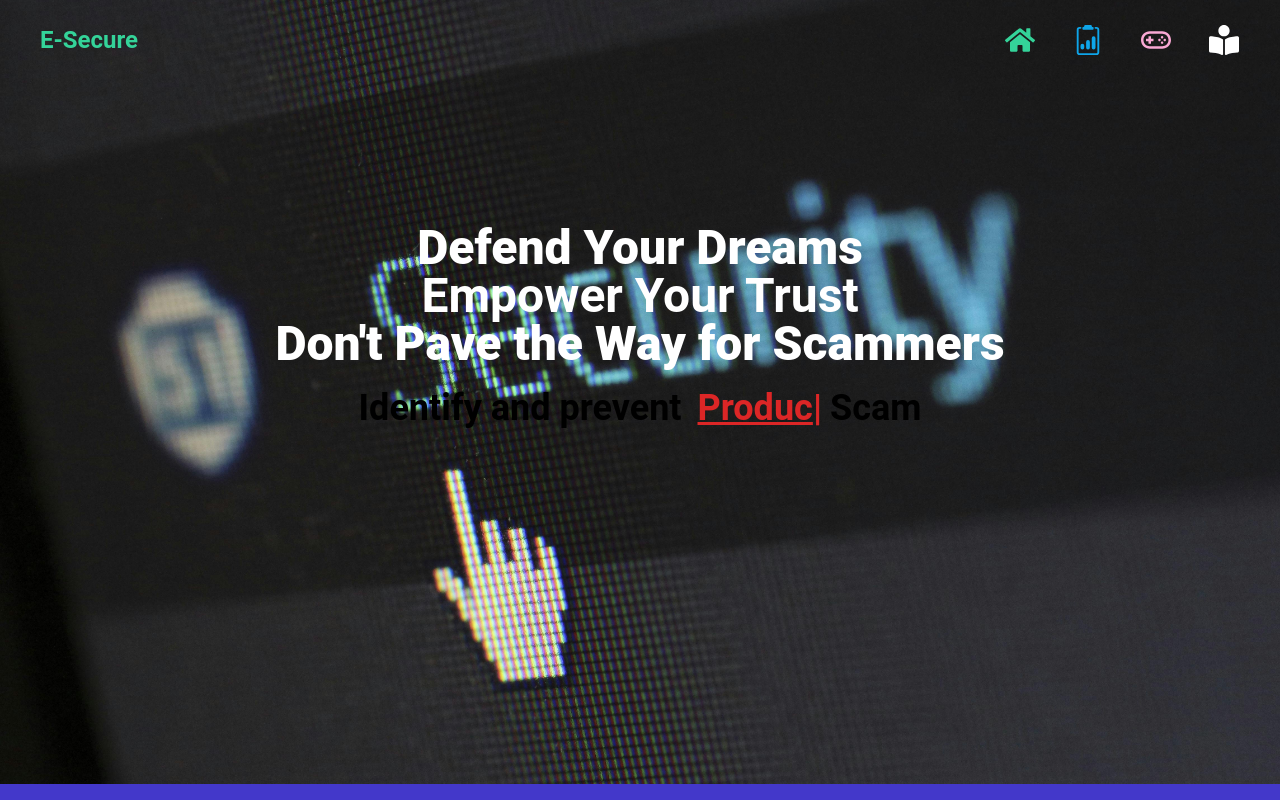
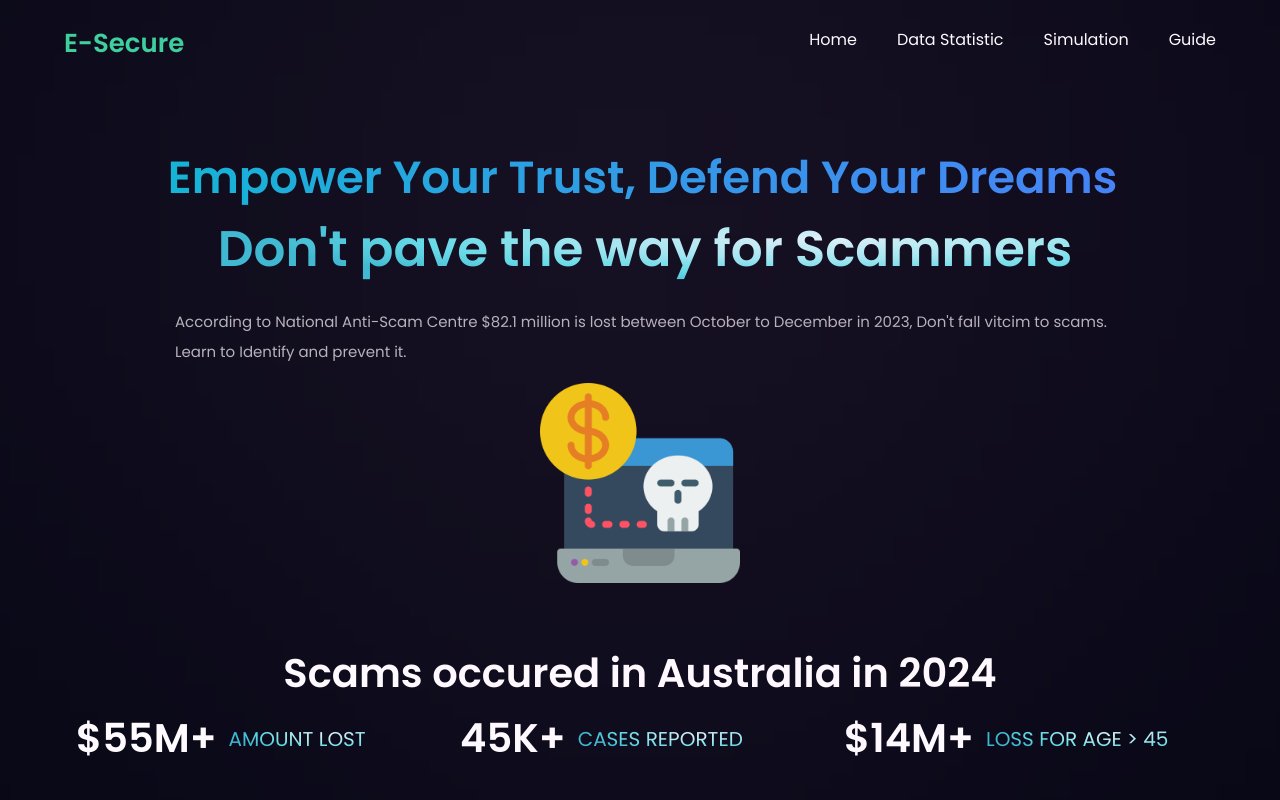
Before and after one commit to YuGitCode/scam-prevention-website, a React (Vite) app: page / in a window 1280 px wide. Shown: the top 800 px of the page. Built offline with nearby package versions, Linux system fonts and the light colour scheme.

Commit message:
Hero finished improving

```diff
--- a/src/App.jsx
+++ b/src/App.jsx
@@ -1,14 +1,29 @@
 import React from 'react';
-import NavBar from './components/NavBar';
+import styles from './styles';
+import Navbar from './components/NavBar';
 import Hero from './components/Hero';
 import DataSection from './components/DataSection';
-
 const App = () => {
   return (
     <>
-      <NavBar />
-      <Hero />
-      <DataSection />
+      <div className='bg-primary w-full overflow-hidden'>
+        <div className={`${styles.paddingX} ${styles.flexCenter}`}>
+          <div className={`${styles.boxWidth}`}>
+            <Navbar />
+          </div>
+        </div>
+      </div>
+
+      <div className={`bg-primary ${styles.flexStart}`}>
+        <div className={`${styles.boxWidth}`}>
+          <Hero />
+        </div>
+      </div>
+      <div className={`bg-primary ${styles.paddingX} ${styles.flexStart}`}>
+        <div className={`${styles.boxWidth}`}>
+          <DataSection />
+        </div>
+      </div>
     </>
   );
 };
--- a/src/components/DataSection.jsx
+++ b/src/components/DataSection.jsx
@@ -1,17 +1,35 @@
 import React from 'react';
-
+import { stats } from '../constants';
+import styles from '../styles';
 const DataSection = () => {
   return (
-    <section className='bg-indigo-700 py-20'>
-      <div className='max-w-7xl mx-auto px-4 sm:px-6 lg:px-8 flex flex-col items-center'>
-        <div className='text-center'>
-          <h1 className='text-4xl font-extrabold text-white sm:text-5xl md:text-6xl'>
-            Placeholder
-          </h1>
-          <p className='my-4 text-xl text-white'>PlaceHolder</p>
+    <>
+      <div className='flex-1 justify-center items-center flex-row'>
+        <div className='mx-auto flex-1 justify-center items-center flex-row'>
+          <h4 className='flex justify-center font-poppins font-semibold xs:text-[40px] text-[30px] xs:leading-[53px] leading-[43px] text-white'>
+            Scams occured in Australia in 2024
+          </h4>
         </div>
+
+        <section
+          className={`${styles.flexCenter}flex-row flex-wrap sm:mb-20 mb-6`}
+        >
+          {stats.map((stat) => (
+            <div
+              key={stat.id}
+              className='flex-1 flex justify-start items-center md:flex-row flex-col m-3'
+            >
+              <h4 className='font-poppins font-semibold xs:text-[40px] text-[30px] xs:leading-[53px] leading-[43px] text-white'>
+                {stat.value}
+              </h4>
+              <p className='font-poppins font-normal xs:text-[20px] text-[15px] xs:leading-[26px] leading-[21px] text-gradient uppercase ml-3'>
+                {stat.title}
+              </p>
+            </div>
+          ))}
+        </section>
       </div>
-    </section>
+    </>
   );
 };
 
--- a/src/components/Hero.jsx
+++ b/src/components/Hero.jsx
@@ -1,45 +1,32 @@
 import React from 'react';
-import { ReactTyped } from 'react-typed';
-
+import styles from '../styles';
 const Hero = () => {
   return (
-    <section>
-      <div className=' w-auto sm:h-svh bg-security-bg bg-cover bg-center h-max py-60 mt-[-96px]'>
-        <div class='max-w-7xl mx-auto px-4 sm:px-6 lg:px-8 flex flex-col items-center'>
-          <div class='text-center'>
-            <h1 class='text-2xl font-extrabold text-white sm:text-5xl md:text-5xl'>
-              Defend Your Dreams
-            </h1>
-            <h1 class='text-2xl font-bold text-white sm:text-5xl md:text-5xl'>
-              Empower Your Trust
-            </h1>
-            <h1 class='text-2xl font-extrabold text-white sm:text-5xl md:text-5xl'>
-              Don't Pave the Way for Scammers
-            </h1>
-            <div className='flex justify-center items-center'>
-              <p className='md:text-4xl sm:text-3xl text-xl font-bold py-5'>
-                Identify and prevent{' '}
-              </p>
-              <ReactTyped
-                className='md:text-4xl sm:text-3xl text-xl font-bold pl-2 text-red-600 underline md:pl-4'
-                strings={[
-                  'Romance',
-                  'Investment',
-                  'Product Service',
-                  'Extortion',
-                  'Employment',
-                  'Impersonation',
-                ]}
-                typeSpeed={40}
-                backSpeed={50}
-                loop
-              />
-              <p className='md:text-4xl sm:text-3xl text-xl font-bold pl-2'>
-                Scam
-              </p>
-            </div>
-          </div>
+    <section
+      id='hero'
+      className={`flex md:flex-row flex-row ${styles.paddingY}`}
+    >
+      <div className='flex flex-col justify-between items-center w-full '>
+        <h1 className='text-[30px] pl-[10px] ss:pl-[5px] font-poppins font-semibold ss:text-[45px] bg-gradient-to-r from-cyan-500 to-blue-500 inline-block text-transparent bg-clip-text'>
+          Empower Your Trust, Defend Your Dreams
+        </h1>
+        <span className='pl-[10px] flex-1 font-poppins font-semibold ss:text-[50px] text-[30px] text-gradient'>
+          Don't pave the way for Scammers
+        </span>
+        <p
+          className={`${styles.paragraph} max-w-[950px] mt-5 pl-[10px] text-[13px] sm:text-[15px]`}
+        >
+          According to National Anti-Scam Centre $82.1 million is lost between
+          October to December in 2023, Don't fall vitcim to scams. Learn to
+          Identify and prevent it.
+        </p>
+        <div className='sm:flex w-[200px] justify-center items-center m-auto mt-[10px]'>
+          <img
+            className='w-[200px] h-[200px] relative z-[5] md:w-auto md:h-auto m-auto pt-[5px]'
+            src='src/assets/scam.png'
+          ></img>
         </div>
+        <div className='absolute z-[0] w-[40%] h-[55%] top-0 pink__gradient' />
       </div>
     </section>
   );
--- a/src/components/NavBar.jsx
+++ b/src/components/NavBar.jsx
@@ -1,58 +1,58 @@
-import React from 'react';
-import { FaHome } from 'react-icons/fa';
-import { BsClipboard2Data } from 'react-icons/bs';
-import { CgGames } from 'react-icons/cg';
-import { FaBookReader } from 'react-icons/fa';
-const NavBar = () => {
+import React, { useState } from 'react';
+import { homepage } from '../constants';
+import { CiMenuFries } from 'react-icons/ci';
+import { IoMdClose } from 'react-icons/io';
+function NavBar() {
+  const [toggle, setToggle] = useState(false);
+  const handleToggle = () => {
+    setToggle(!toggle);
+  };
+  const menuicon = 'w-[28px] h-[28px] object-contain';
+  const menuclose = <IoMdClose size={25} color='white' className={menuicon} />;
+  const menu = <CiMenuFries size={25} color='white' className={menuicon} />;
   return (
-    //NavBar
-    //Placeholder so there margine between them. auto margin on x and max w of 1280px and
-    //
-    <nav>
-      <div className='mx-auto max-w-7xl px-2 sm:px-6 lg:px-8'>
-        <div className='flex h-20 items-center justify-between'>
-          <div className='flex flex-1 items-center justify-center md:items-stretch md:justify-start'>
-            <a
-              className='flex flex-shrink-0 items-center mr-4'
-              href='/index.html'
-            >
-              <span className='hidden md:block font-bold text-[#34d399] text-2xl ml-2'>
-                E-Secure
-              </span>
-            </a>
-            <div className='flex md:ml-auto'>
-              <div class='flex space-x-5'>
-                <NavBarIcon
-                  icon={<FaHome size='30' color='#34d399' />}
-                  label='Home'
-                ></NavBarIcon>
-                <NavBarIcon
-                  icon={<BsClipboard2Data size='30' color='#0ea5e9' />}
-                  label='Data'
-                />
-                <NavBarIcon
-                  icon={<CgGames size='30' color='#f9a8d4' />}
-                  label='Simulation'
-                />
-                <NavBarIcon
-                  icon={<FaBookReader size='30' color='white' />}
-                  label='Guide'
-                />
-              </div>
-            </div>
-          </div>
+    <nav className='w-full flex py-6 justify-between items-center navbar '>
+      <h1
+        className={`w-[124px] h-[32px] text-[26px] text-[#34d399] font-semibold font-poppins `}
+      >
+        E-Secure
+      </h1>
+      <ul className='list-none sm:flex hidden justify-end items-center flex-1'>
+        {homepage.map((nav, index) => (
+          <li
+            key={nav.id}
+            className={`font-poppins font-normal cursor-pointer text-[16px] text-white ${
+              index == homepage.length - 1 ? 'mr-0' : 'mr-10'
+            }`}
+          >
+            <a href={`#${nav.id}`}>{nav.title}</a>
+          </li>
+        ))}
+      </ul>
+
+      <div className='sm:hidden flex flex-1 justify-end items-center md:hidden'>
+        <div onClick={handleToggle}>{toggle ? menuclose : menu}</div>
+        <div
+          className={`${
+            toggle ? 'flex' : 'hidden'
+          } p-6 bg-black-gradient absolute top-20 right-0 mx-4 my-2 min-w-[140px] rounded-xl sidebar`}
+        >
+          <ul className='list-none flex flex-col justify-end items-center flex-1'>
+            {homepage.map((nav, index) => (
+              <li
+                key={nav.id}
+                className={`font-poppins font-normal cursor-pointer text-[16px] text-white ${
+                  index == homepage.length - 1 ? 'mr-0' : 'mb-4'
+                }`}
+              >
+                <a href={`#${nav.id}`}>{nav.title}</a>
+              </li>
+            ))}
+          </ul>
         </div>
       </div>
     </nav>
   );
-};
+}
 
-const NavBarIcon = ({ icon, label }) => (
-  <div className='flex flex-col items-center justify-center'>
-    <div className='navbar-icon group'>
-      {icon}
-      <span className='icon-title group-hover:scale-100'>{label}</span>
-    </div>
-  </div>
-);
 export default NavBar;
--- /dev/null
+++ b/src/constants/index.js
@@ -0,0 +1,54 @@
+export const homepage = [
+  {
+    id: 'home',
+    title: 'Home',
+  },
+  {
+    id: 'data-section',
+    title: 'Data Statistic',
+  },
+  {
+    id: 'sim-section',
+    title: 'Simulation',
+  },
+  {
+    id: 'guide-section',
+    title: 'Guide',
+  },
+];
+export const navLinks = [
+  {
+    id: 'homepage',
+    title: 'Homepage',
+  },
+  {
+    id: 'data-page',
+    title: 'Data-page',
+  },
+  {
+    id: 'sim-page',
+    title: 'Sim-page',
+  },
+  {
+    id: 'guide-page',
+    title: 'Guide-page',
+  },
+];
+
+export const stats = [
+  {
+    id: 'stats-1',
+    title: 'Amount Lost',
+    value: '$55M+',
+  },
+  {
+    id: 'stats-2',
+    title: 'Cases Reported',
+    value: '45K+',
+  },
+  {
+    id: 'stats-3',
+    title: 'Loss for Age > 45 ',
+    value: '$14M+',
+  },
+];
--- a/src/index.css
+++ b/src/index.css
@@ -1,15 +1,140 @@
+@import url('https://fonts.googleapis.com/css2?family=Poppins:wght@400;500;600;700;800;900&display=swap');
+
 @tailwind base;
 @tailwind components;
 @tailwind utilities;
-@layer components {
-  .navbar-icon {
-    @apply relative flex items-center justify-center
-    h-12 w-12 mx-auto hover:text-white
-    transition-all duration-300 ease-linear;
+
+:root {
+  --black-gradient: linear-gradient(
+    144.39deg,
+    #ffffff -278.56%,
+    #6d6d6d -78.47%,
+    #11101d 91.61%
+  );
+  --card-shadow: 0px 20px 100px -10px rgba(66, 71, 91, 0.1);
+}
+
+* {
+  scroll-behavior: smooth;
+}
+
+.text-gradient {
+  background: radial-gradient(
+    64.18% 64.18% at 71.16% 35.69%,
+    #def9fa 0.89%,
+    #bef3f5 17.23%,
+    #9dedf0 42.04%,
+    #7de7eb 55.12%,
+    #5ce1e6 71.54%,
+    #33bbcf 100%
+  );
+  -webkit-background-clip: text;
+  -webkit-text-fill-color: transparent;
+  background-clip: text;
+  text-fill-color: transparent;
+}
+
+.bg-blue-gradient {
+  background: linear-gradient(
+    157.81deg,
+    #def9fa -43.27%,
+    #bef3f5 -21.24%,
+    #9dedf0 12.19%,
+    #7de7eb 29.82%,
+    #5ce1e6 51.94%,
+    #33bbcf 90.29%
+  );
+}
+
+.bg-black-gradient {
+  background: linear-gradient(
+    144.39deg,
+    #ffffff -278.56%,
+    #6d6d6d -78.47%,
+    #11101d 91.61%
+  );
+}
+
+.bg-black-gradient-2 {
+  background: linear-gradient(
+    -168.39deg,
+    #ffffff -278.56%,
+    #6d6d6d -78.47%,
+    #11101d 91.61%
+  );
+}
+
+.bg-gray-gradient {
+  background: linear-gradient(
+    153.47deg,
+    rgba(255, 255, 255, 0) -341.94%,
+    #14101d 95.11%
+  );
+}
+
+.bg-discount-gradient {
+  background: linear-gradient(125.17deg, #272727 0%, #11101d 100%);
+}
+
+.box-shadow {
+  box-shadow: 0px 20px 100px -10px rgba(66, 71, 91, 0.1);
+}
+
+.sidebar {
+  -webkit-animation: slide-top 0.5s cubic-bezier(0.25, 0.46, 0.45, 0.94) both;
+  animation: slide-top 0.5s cubic-bezier(0.25, 0.46, 0.45, 0.94) both;
+}
+
+@-webkit-keyframes slide-top {
+  0% {
+    -webkit-transform: translateY(100px);
+    transform: translateY(100px);
   }
-
-  .icon-title {
-    @apply absolute w-auto p-2 m-2 min-w-max top-10 rounded-md shadow-md
-    text-white bg-gray-900 font-bold text-xs transition-all duration-100 scale-0 origin-left;
+  100% {
+    -webkit-transform: translateY(0);
+    transform: translateY(0);
   }
 }
+
+@keyframes slide-top {
+  0% {
+    -webkit-transform: translateY(100px);
+    transform: translateY(100px);
+  }
+  100% {
+    -webkit-transform: translateY(0);
+    transform: translateY(0);
+  }
+}
+
+.feature-card:hover {
+  background: var(--black-gradient);
+  box-shadow: var(--card-shadow);
+}
+
+.feedback-container .feedback-card:last-child {
+  margin-right: 0px;
+}
+
+.feedback-card {
+  background: transparent;
+}
+
+.feedback-card:hover {
+  background: var(--black-gradient);
+}
+
+.blue__gradient {
+  background: linear-gradient(180deg, rgba(188, 165, 255, 0) 0%, #214d76 100%);
+  filter: blur(123px);
+}
+
+.pink__gradient {
+  background: linear-gradient(90deg, #f4c4f3 0%, #fc67fa 100%);
+  filter: blur(900px);
+}
+
+.white__gradient {
+  background: rgba(255, 255, 255, 0.6);
+  filter: blur(750px);
+}
--- /dev/null
+++ b/src/styles.js
@@ -0,0 +1,30 @@
+const styles = {
+  boxWidth: 'xl:max-w-[1280px] w-full',
+
+  heading2:
+    'font-poppins font-semibold xs:text-[48px] text-[40px] text-white xs:leading-[76.8px] leading-[66.8px] w-full',
+  paragraph:
+    'font-poppins font-normal text-dimWhite text-[18px] leading-[30.8px]',
+
+  flexCenter: 'flex justify-center items-center',
+  flexStart: 'flex justify-center items-start',
+
+  paddingX: 'sm:px-16 px-6',
+  paddingY: 'sm:py-16 py-6',
+  padding: 'sm:px-16 px-6 sm:py-12 py-4',
+
+  marginX: 'sm:mx-16 mx-6',
+  marginY: 'sm:my-16 my-6',
+};
+
+export const layout = {
+  section: `flex md:flex-row flex-col ${styles.paddingY}`,
+  sectionReverse: `flex md:flex-row flex-col-reverse ${styles.paddingY}`,
+
+  sectionImgReverse: `flex-1 flex ${styles.flexCenter} md:mr-10 mr-0 md:mt-0 mt-10 relative`,
+  sectionImg: `flex-1 flex ${styles.flexCenter} md:ml-10 ml-0 md:mt-0 mt-10 relative`,
+
+  sectionInfo: `flex-1 ${styles.flexStart} flex-col`,
+};
+
+export default styles;
--- a/tailwind.config.js
+++ b/tailwind.config.js
@@ -3,19 +3,23 @@ export default {
   content: ['./index.html', './src/**/*.{js,ts,jsx,tsx}'],
   theme: {
     extend: {
+      colors: {
+        primary: '#00040f',
+        secondary: '#00f6ff',
+        dimWhite: 'rgba(255, 255, 255, 0.7)',
+        dimBlue: 'rgba(9, 151, 124, 0.1)',
+      },
       fontFamily: {
-        sans: ['Roboto', 'sans-serif'],
+        poppins: ['Poppins', 'sans-serif'],
       },
-      gridTemplateColumns: {
-        '70/30': '70% 28%',
-      },
-      backgroundImage: {
-        'gray-laptop': 'url(/src/assets/pexels-picjumbocom-196659.jpg)',
-        'blue-laptop': 'url(/src/assets/pexels-photoscom-93405.jpg)',
-        'security-bg': 'url(src/assets/pexels-pixabay-60504.jpg)',
-        'social-media':
-          'url(src/assets/alexander-shatov-mr4JG4SYOF8-unsplash.jpg)',
-      },
+    },
+    screens: {
+      xs: '480px',
+      ss: '620px',
+      sm: '768px',
+      md: '1060px',
+      lg: '1200px',
+      xl: '1700px',
     },
   },
   plugins: [],
```
Also changed, not shown: src/assets/6826404.png (added), src/assets/istockphoto-1346734927-612x612.jpg (added).
